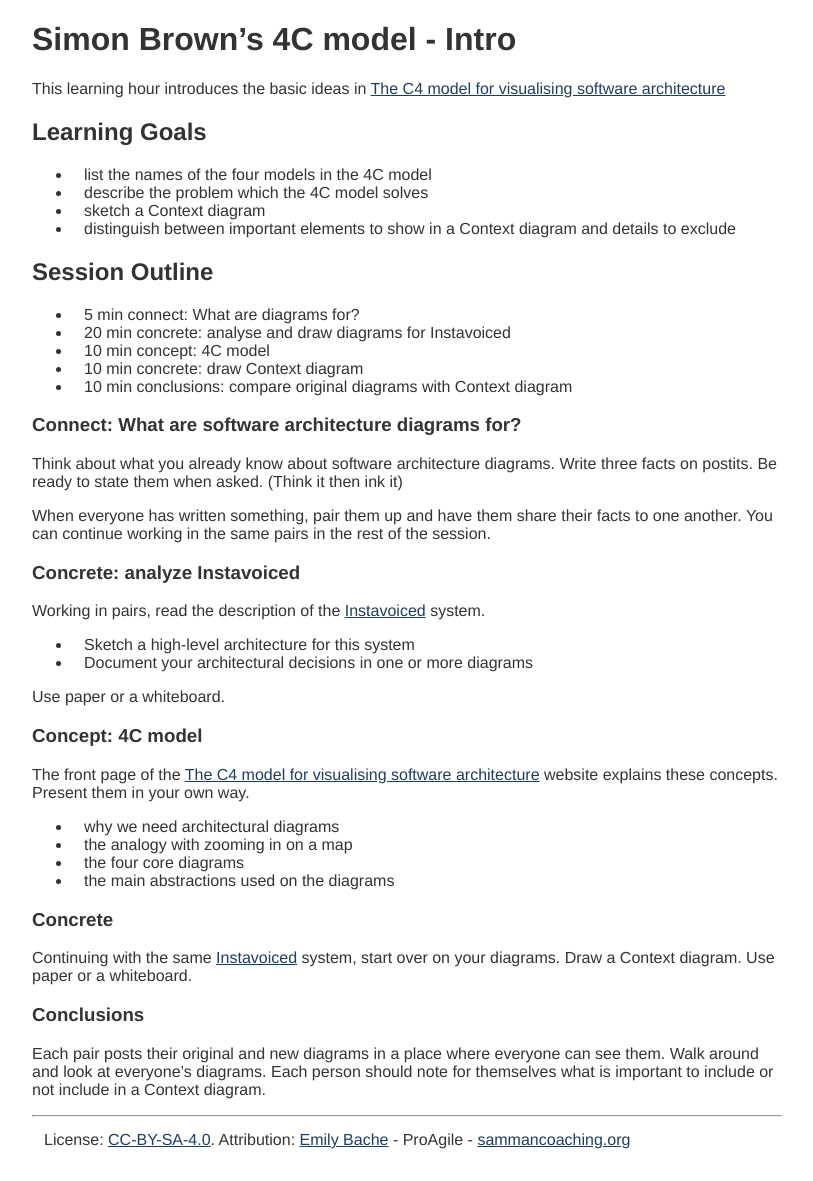
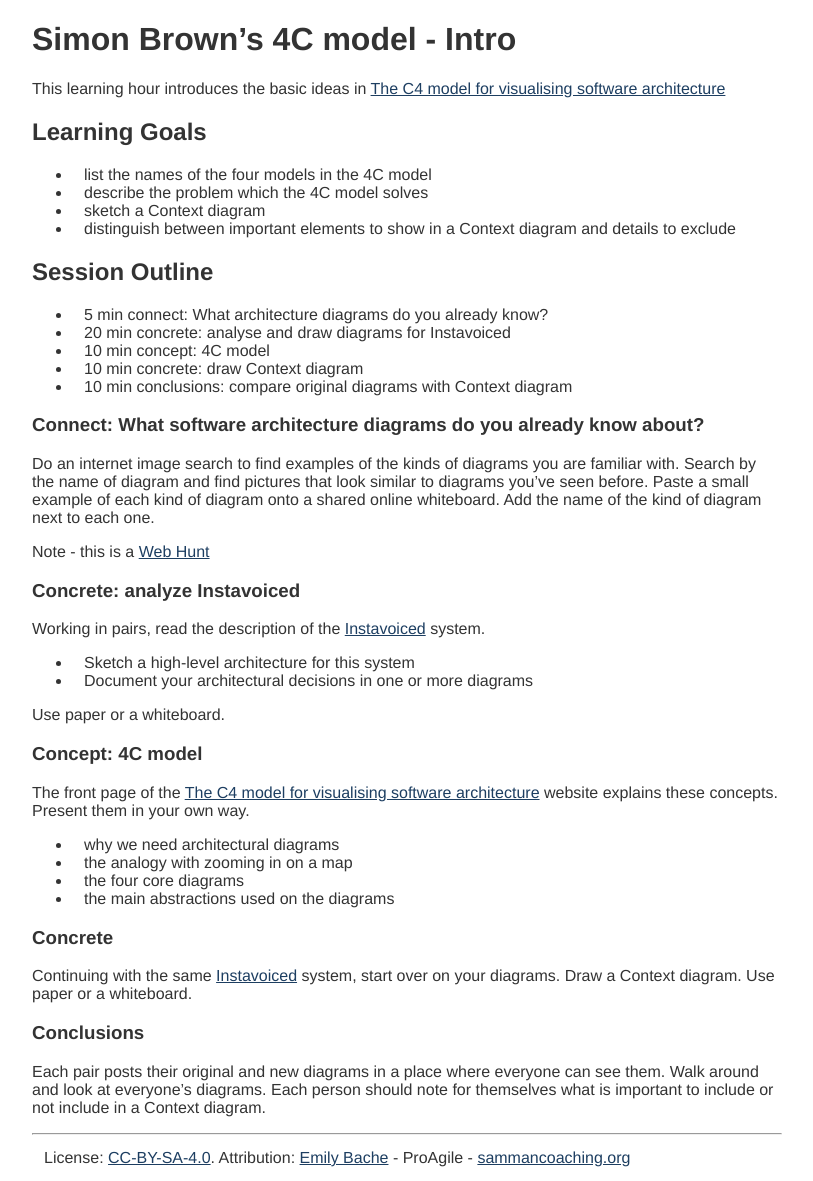
Before and after one commit to sammancoaching/website, a Jekyll site: the page built from _learning_hours/architecture/simon_brown_4c_context.md, in a window 1280 px wide. Shown: the whole page, without its empty margins (233-1046 px from the left). Built offline with Jekyll 4.4.1, drawn with Linux system fonts in a browser that asks for light colours.

Commit message:
tweaks having done the session

```diff
--- a/_learning_hours/architecture/simon_brown_4c_context.md
+++ b/_learning_hours/architecture/simon_brown_4c_context.md
@@ -19,16 +19,17 @@ This learning hour introduces the basic ideas in [The C4 model for visualising s
 
 ## Session Outline
 
-* 5 min connect: What are diagrams for?
+* 5 min connect: What architecture diagrams do you already know?
 * 20 min concrete: analyse and draw diagrams for Instavoiced
 * 10 min concept: 4C model
 * 10 min concrete: draw Context diagram
 * 10 min conclusions: compare original diagrams with Context diagram
 
-### Connect: What are software architecture diagrams for?
-Think about what you already know about software architecture diagrams. Write three facts on postits. Be ready to state them when asked. (Think it then ink it)
+### Connect: What software architecture diagrams do you already know about?
+Do an internet image search to find examples of the kinds of diagrams you are familiar with. Search by the name of diagram and find pictures that look similar to diagrams you've seen before.
+Paste a small example of each kind of diagram onto a shared online whiteboard. Add the name of the kind of diagram next to each one.
 
-When everyone has written something, pair them up and have them share their facts to one another. You can continue working in the same pairs in the rest of the session.
+Note - this is a [Web Hunt](/activities/connect/webhunt.html)
 
 ### Concrete: analyze Instavoiced
 
```
